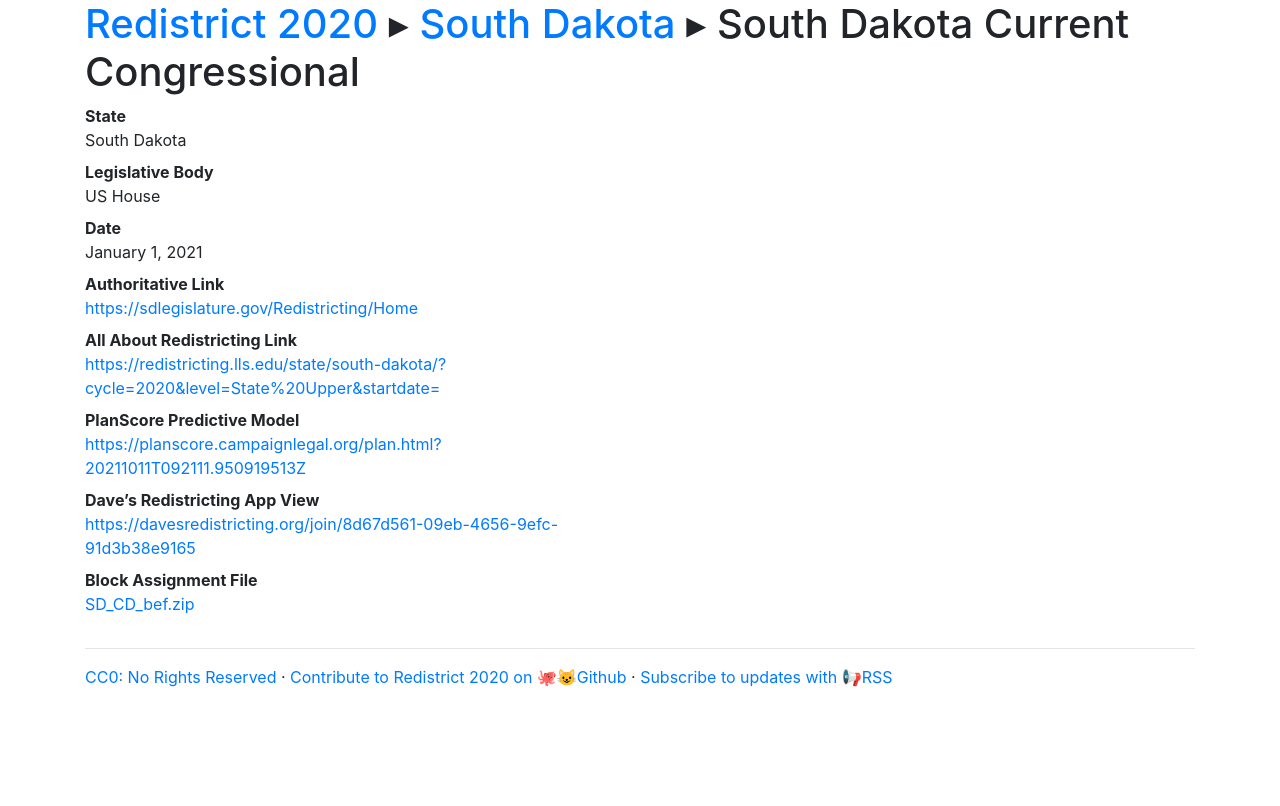
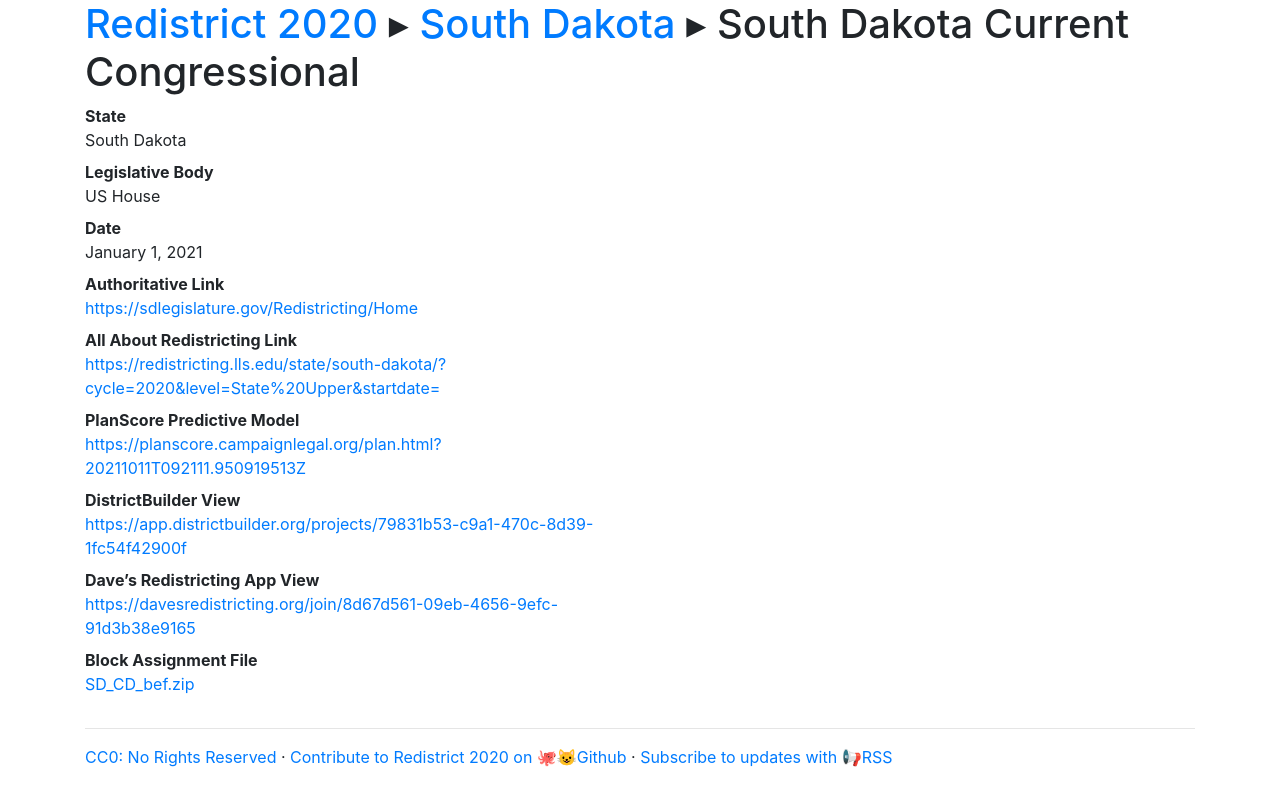
Before and after one commit to PlanScore/Redistrict2020, a Jekyll site: the page built from _plans/SD-2021-01-congress.md, in a window 1280 px wide. Shown: the top 806 px of the page. Built offline with Jekyll 4.4.1, drawn with Linux system fonts in a browser that asks for light colours; nearby versions of some CDN libraries; part of the change alters nothing that is shown.

Commit message:
Update SD-2021-01-congress.md

```diff
--- a/_plans/SD-2021-01-congress.md
+++ b/_plans/SD-2021-01-congress.md
@@ -6,7 +6,7 @@ date: 2021-01-01
 authoritative_link: https://sdlegislature.gov/Redistricting/Home
 allabout_link: https://redistricting.lls.edu/state/south-dakota/?cycle=2020&level=State%20Upper&startdate=
 planscore_link: https://planscore.campaignlegal.org/plan.html?20211011T092111.950919513Z
-districtbuilder_link:
+districtbuilder_link: https://app.districtbuilder.org/projects/79831b53-c9a1-470c-8d39-1fc54f42900f
 davesredist_link: https://davesredistricting.org/join/8d67d561-09eb-4656-9efc-91d3b38e9165
 five38_link:
 blockassignment_file: /files/SD-2021-01/SD_CD_bef.zip
```
